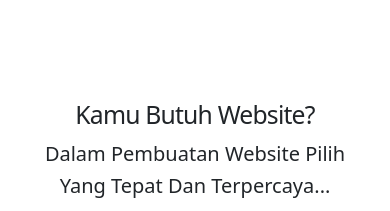
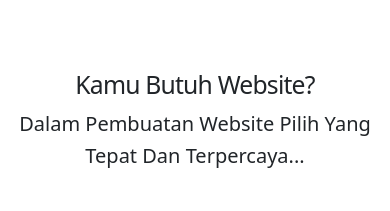
Before and after one commit to wibowo-fauzan/deploy-sirih-digital-wave, a React (Create React App) app: page / in a window 390 px wide. Shown: the part 633-844 px from the top of the page. Built offline with nearby package versions, Linux system fonts and the light colour scheme.

Commit message:
rubah responsive a51a

```diff
--- a/src/assets/css/responsive/homeresponsive.css
+++ b/src/assets/css/responsive/homeresponsive.css
@@ -35,7 +35,7 @@
     .space0-responsive {
         margin-top: 70px;
         margin-bottom: 60px;
-        padding: 30px;
+        /* padding: 30px; */
     }
     .width0-text-responsive {
         width: 230px;
```
